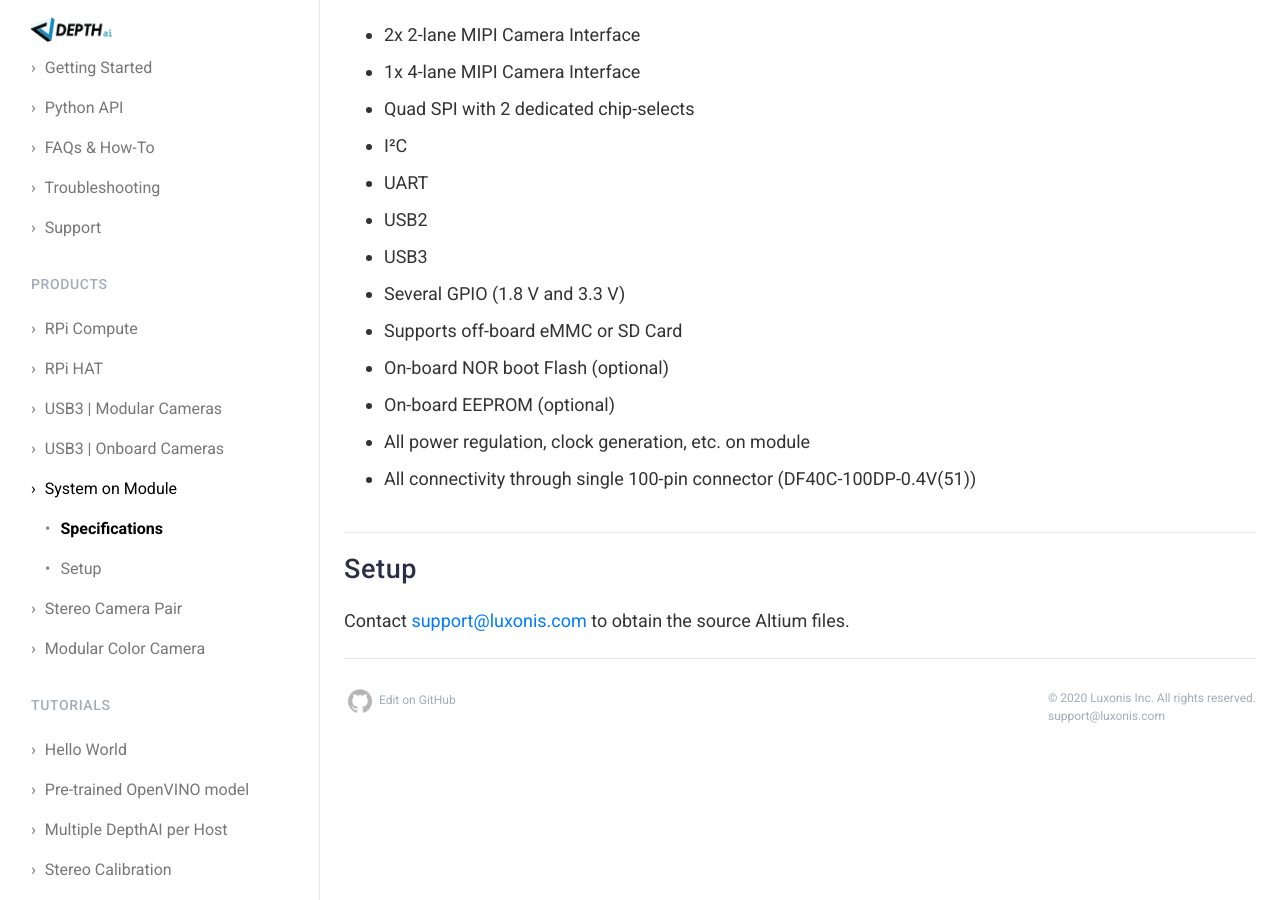
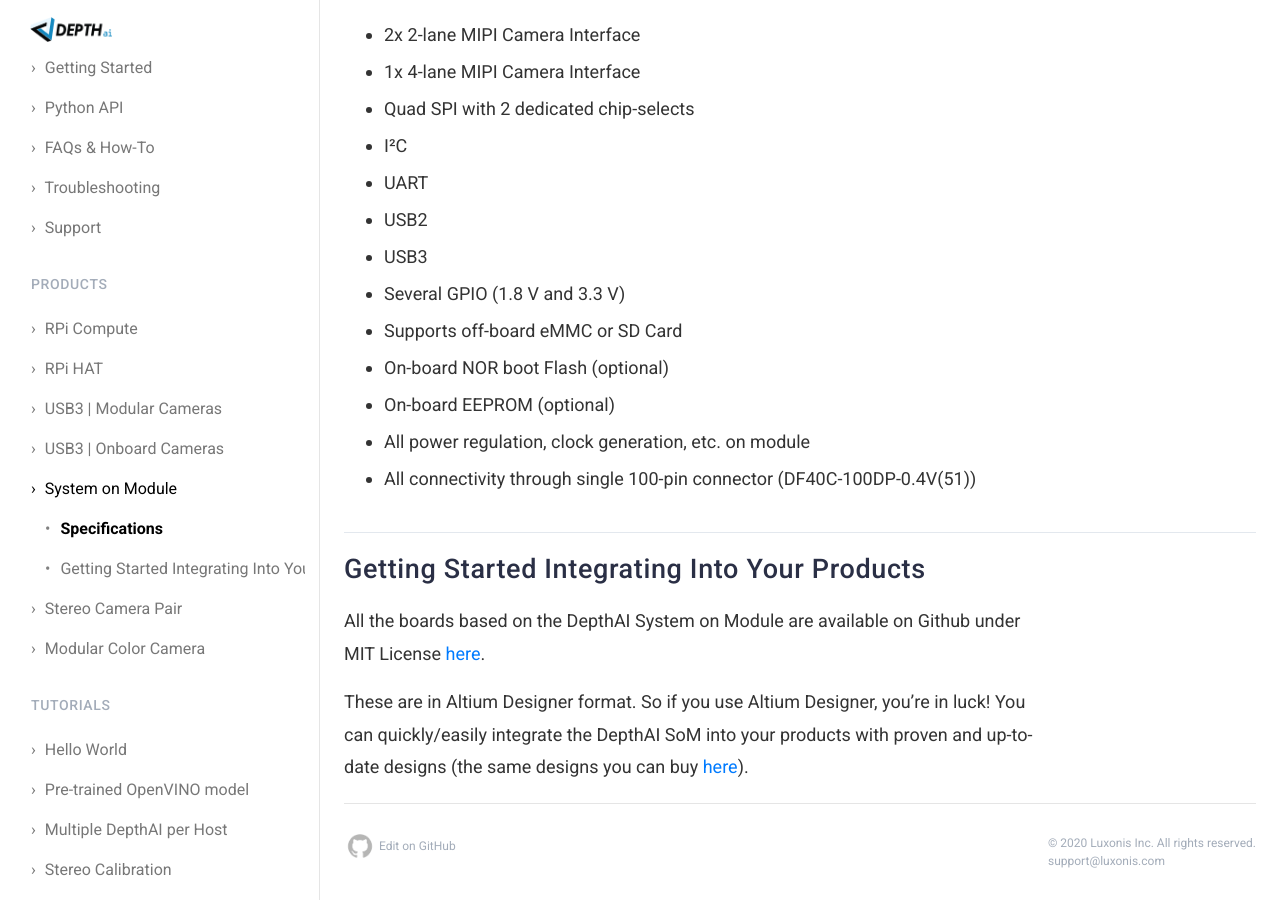
Before and after one commit to luxonis/depthai-docs-website, a Jekyll site: the page built from _products/bw1099.md, in a window 1280 px wide and 900 px high, scrolled down 849 px. Built offline with Jekyll 4.4.1, drawn with Linux system fonts in a browser that asks for light colours; nearby versions of some CDN libraries.

Commit message:
Update bw1099.md

```diff
--- a/_products/bw1099.md
+++ b/_products/bw1099.md
@@ -34,7 +34,8 @@
 * All connectivity through single 100-pin connector (DF40C-100DP-0.4V(51))
 
 
+## Getting Started Integrating Into Your Products
 
-## Setup
+All the boards based on the DepthAI System on Module are available on Github under MIT License [here](https://github.com/luxonis/depthai-hardware).
 
-Contact [support@luxonis.com](mailto:support@luxonis.com) to obtain the source Altium files.
+These are in Altium Designer format.  So if you use Altium Designer, you're in luck!  You can quickly/easily integrate the DepthAI SoM into your products with proven and up-to-date designs (the same designs you can buy [here](https://shop.luxonis.com/)).
```
